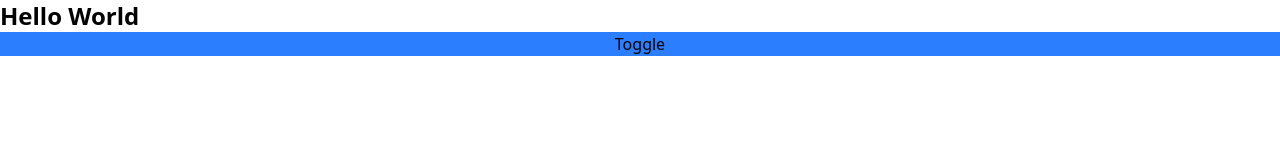
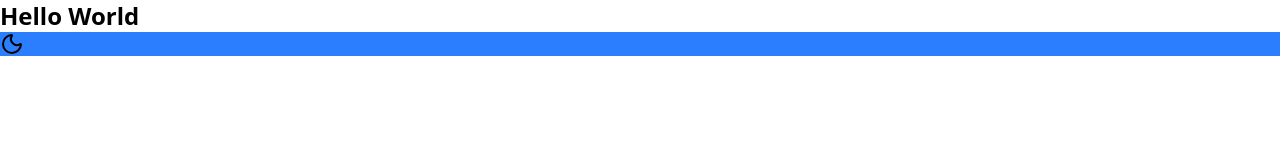
Before and after one commit to Ayomide-Philip/digital-attendance, a Next.js app: page / in a window 1280 px wide. Shown: the top 160 px of the page. Built offline with nearby package versions, Linux system fonts and the light colour scheme.

Commit message:
feat: update Toggle component to use icons for theme switching

```diff
--- a/componet/toggle.js
+++ b/componet/toggle.js
@@ -1,4 +1,5 @@
 "use client";
+import { Moon, Sun } from "lucide-react";
 import { useTheme } from "next-themes";
 export default function Toggle() {
   const { theme, setTheme } = useTheme();
@@ -7,7 +8,7 @@ export default function Toggle() {
       className="bg-blue-500"
       onClick={() => setTheme(theme === "dark" ? "light" : "dark")}
     >
-      Toggle
+      {theme === "dark" ? <Sun /> : <Moon />}
     </button>
   );
 }
```
